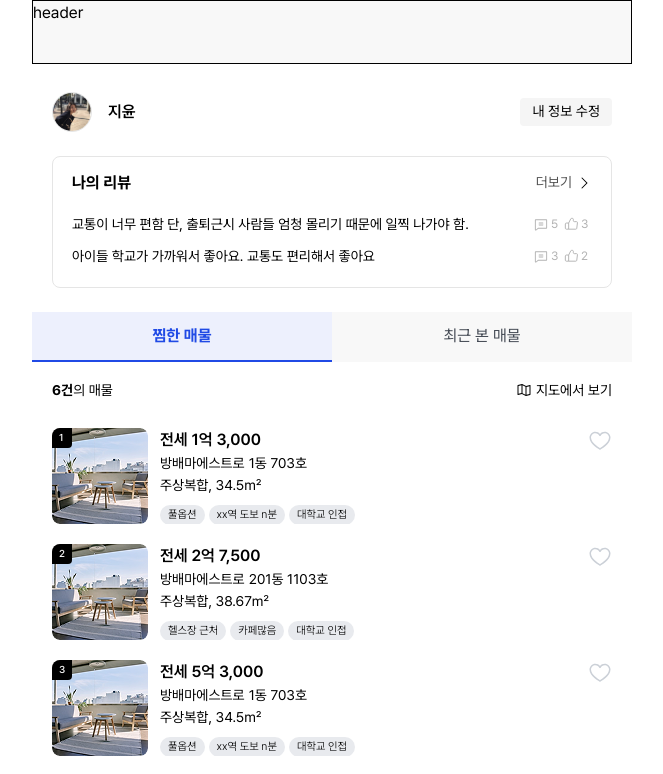
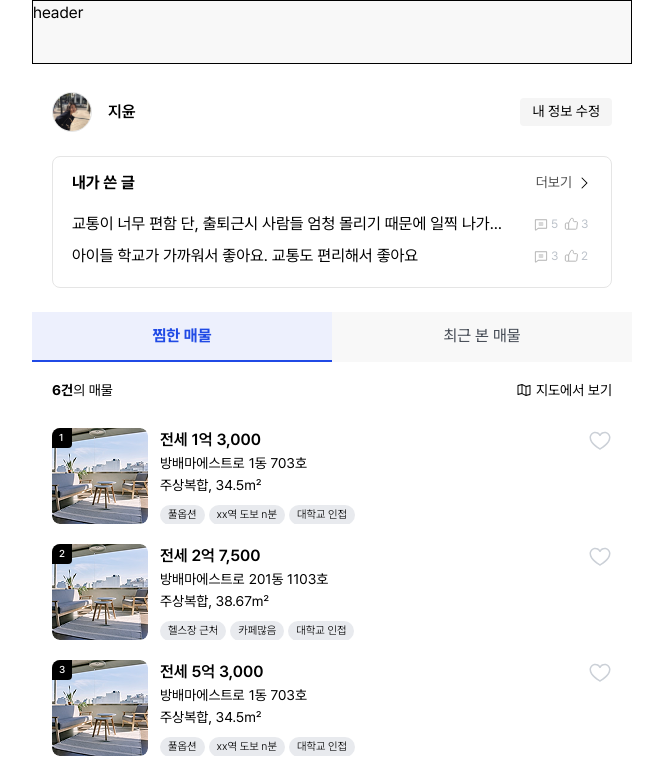
Before and after one commit to FC-DEV3-Final-Project/zoop-frontend, a Next.js app: page /mypage/1 in a window 1280 px wide. Shown: the top 774 px of the page, without its empty margins (308-971 px from the left). Built offline with nearby package versions, Linux system fonts and the light colour scheme.

Commit message:
design: 내정보 스타일가이드 적용

```diff
--- a/src/app/mypage/[id]/page.tsx
+++ b/src/app/mypage/[id]/page.tsx
@@ -1,18 +1,17 @@
 "use client";
-import ReviewItem from "@/components/common/ReviewItem";
+import PostPreview from "@/components/common/PostPreview";
 import PropertyListSection from "@/components/common/PropertyListSection";
-import { useRouter } from "next/navigation";
-import { use } from "react";
+import { useRouter, useParams } from "next/navigation";
 
-export default function MyPage({ params }: { params: Promise<{ id: string }> }) {
+export default function MyPage({ params }: { params: { id: string } }) {
   const router = useRouter();
-  const { id } = use(params);
+  const { id } = useParams();
 
   // 임시 데이터
   const userData = {
     profileImage: "/imgs/default-profile.jpg",
     name: "지윤",
-    reviews: [
+    posts: [
       {
         content: "교통이 너무 편함 단, 출퇴근시 사람들 엄청 몰리기 때문에 일찍 나가야 함.",
         likes: 3,
@@ -172,8 +171,8 @@ export default function MyPage({ params }: { params: Promise<{ id: string }> })
   const handleEdit = () => {
     router.push(`/mypage/${id}/user-info`);
   };
-  const handleMoreReviews = () => {
-    alert("리뷰 더보기 클릭!");
+  const handleMorePosts = () => {
+    router.push(`/mypage/${id}/myposts`);
   };
 
   const handleMapView = () => {
@@ -182,7 +181,7 @@ export default function MyPage({ params }: { params: Promise<{ id: string }> })
 
   return (
     <div className="flex h-screen flex-col">
-      {/* 상단: 프로필/리뷰 */}
+      {/* 상단: 프로필/포스트 */}
       <section className="flex inline-flex flex-col items-start justify-start gap-6 bg-white px-5 pb-6 pt-7">
         {/* 유저 정보 */}
         <div className="flex inline-flex w-full items-center justify-between">
@@ -201,21 +200,21 @@ export default function MyPage({ params }: { params: Promise<{ id: string }> })
           </button>
         </div>
 
-        {/* 리뷰 박스 */}
+        {/* 포스트 박스 */}
         <div className="shadow3 flex flex-col items-start justify-center gap-3.5 self-stretch rounded-lg bg-white px-5 py-4 outline outline-1 outline-offset-[-1px] outline-neutral-200">
           <div className="inline-flex items-center justify-between self-stretch bg-white">
-            <div className="text-title4">나의 리뷰</div>
-            <button onClick={handleMoreReviews} className="flex items-center gap-1">
+            <div className="text-title4">내가 쓴 글</div>
+            <button onClick={handleMorePosts} className="flex items-center gap-1">
               <div className="text-body2 text-neutral-600">더보기</div>
               <img src="/icons/arrow-right.svg" alt="더보기" className="h-4 w-4" />
             </button>
           </div>
           <div className="flex flex-col items-start self-stretch">
-            {userData.reviews.length > 0 ? (
-              userData.reviews.map((review, idx) => <ReviewItem key={idx} {...review} />)
+            {userData.posts.length > 0 ? (
+              userData.posts.map((post, idx) => <PostPreview key={idx} {...post} />)
             ) : (
               <div className="h-5 justify-center self-stretch text-body2 leading-tight">
-                내가 작성한 리뷰가 없어요
+                내가 작성한 글이 없어요
               </div>
             )}
           </div>
--- a/src/app/mypage/[id]/user-info/page.tsx
+++ b/src/app/mypage/[id]/user-info/page.tsx
@@ -23,9 +23,9 @@ export default function UserInfoPage() {
 
   return (
     <>
-      <div className="relative h-screen bg-white">
+      <div className="relative">
         {/* 상단 프로필 이미지 영역 */}
-        <div className="flex h-40 items-center justify-center self-stretch bg-white px-5 py-3.5">
+        <div className="flex h-40 items-center justify-center self-stretch px-5 py-3.5">
           <button
             onClick={() => handleEditProfileImage()}
             className="h-16 w-16 overflow-hidden rounded-full bg-gray-100"
@@ -34,29 +34,29 @@ export default function UserInfoPage() {
           </button>
         </div>
         {/* 하단 영역 */}
-        <div className="flex flex-col gap-8 bg-white">
+        <div className="flex flex-col gap-8">
           {/* 정보 영역 */}
           <div className="flex flex-col">
             <div className="flex justify-between p-4">
-              <span className="font-semibold">닉네임</span>
+              <span className="text-subtitle2">닉네임</span>
               <button className="flex gap-2" onClick={() => handleEditNickname()}>
-                <span>{userData.nickname}</span>
+                <span className="text-body1">{userData.nickname}</span>
                 <img src="/icons/arrow-right.svg" alt="수정" className="h-6 w-6" />
               </button>
             </div>
             <div className="flex justify-between p-4">
-              <span className="font-semibold">카카오계정</span>
+              <span className="text-subtitle2">카카오계정</span>
               <div className="flex gap-2">
-                <span>{userData.email}</span>
+                <span className="text-body1">{userData.email}</span>
               </div>
             </div>
           </div>
           {/* 버튼 영역 */}
           <div className="flex flex-col items-center gap-2 px-8">
-            <button className="h-12 w-full rounded-lg border border-gray-200 text-lg font-semibold text-zinc-800">
+            <button className="h-[50px] w-full rounded-small border border-gray-400 text-subtitle1 text-gray-950-dark">
               로그아웃
             </button>
-            <button className="text-xs text-gray-300">회원탈퇴</button>
+            <button className="h-[28px] text-[13px] text-gray-500-alternative">회원탈퇴</button>
           </div>
         </div>
       </div>
--- /dev/null
+++ b/src/components/common/PostPreview.tsx
@@ -0,0 +1,25 @@
+type PostPreviewProps = {
+  content: string;
+  likes: number;
+  comments: number;
+};
+
+export default function PostPreview({ content, likes, comments }: PostPreviewProps) {
+  return (
+    <div className="flex h-8 w-full items-center gap-6 py-[5px] pr-[3px]">
+      <div className="flex-1 truncate">{content}</div>
+
+      {/* 아이콘 영역*/}
+      <div className="flex items-center gap-1 text-body3 text-gray-600-hint">
+        <div className="flex w-[26px] gap-0.5">
+          <img src="/icons/chat-text-disabled.svg" alt="댓글" className="h-4 w-4" />
+          <span>{comments}</span>
+        </div>
+        <div className="flex w-[26px] gap-0.5">
+          <img src="/icons/thumbsup-disabled.svg" alt="좋아요" className="h-4 w-4" />
+          <span>{likes}</span>
+        </div>
+      </div>
+    </div>
+  );
+}
--- a/src/components/common/ReviewItem.tsx
+++ /dev/null
@@ -1,24 +0,0 @@
-type ReviewItemProps = {
-  content: string;
-  likes: number;
-  comments: number;
-};
-
-export default function ReviewItem({ content, likes, comments }: ReviewItemProps) {
-  return (
-    <div className="flex h-8 w-full items-center gap-6 py-[5px] pr-[3px]">
-      <div className="flex-1 truncate text-sm">{content}</div>
-      {/* 아이콘 영역*/}
-      <div className="flex items-center gap-1">
-        <div className="flex w-[26px] items-center gap-0.5">
-          <img src="/icons/chat-text-disabled.svg" alt="댓글" className="h-4 w-4" />
-          <span className="text-xs text-[#b2b2b2]">{comments}</span>
-        </div>
-        <div className="flex w-[26px] items-center gap-0.5">
-          <img src="/icons/thumbsup-disabled.svg" alt="좋아요" className="h-4 w-4" />
-          <span className="text-xs text-[#b2b2b2]">{likes}</span>
-        </div>
-      </div>
-    </div>
-  );
-}
```
